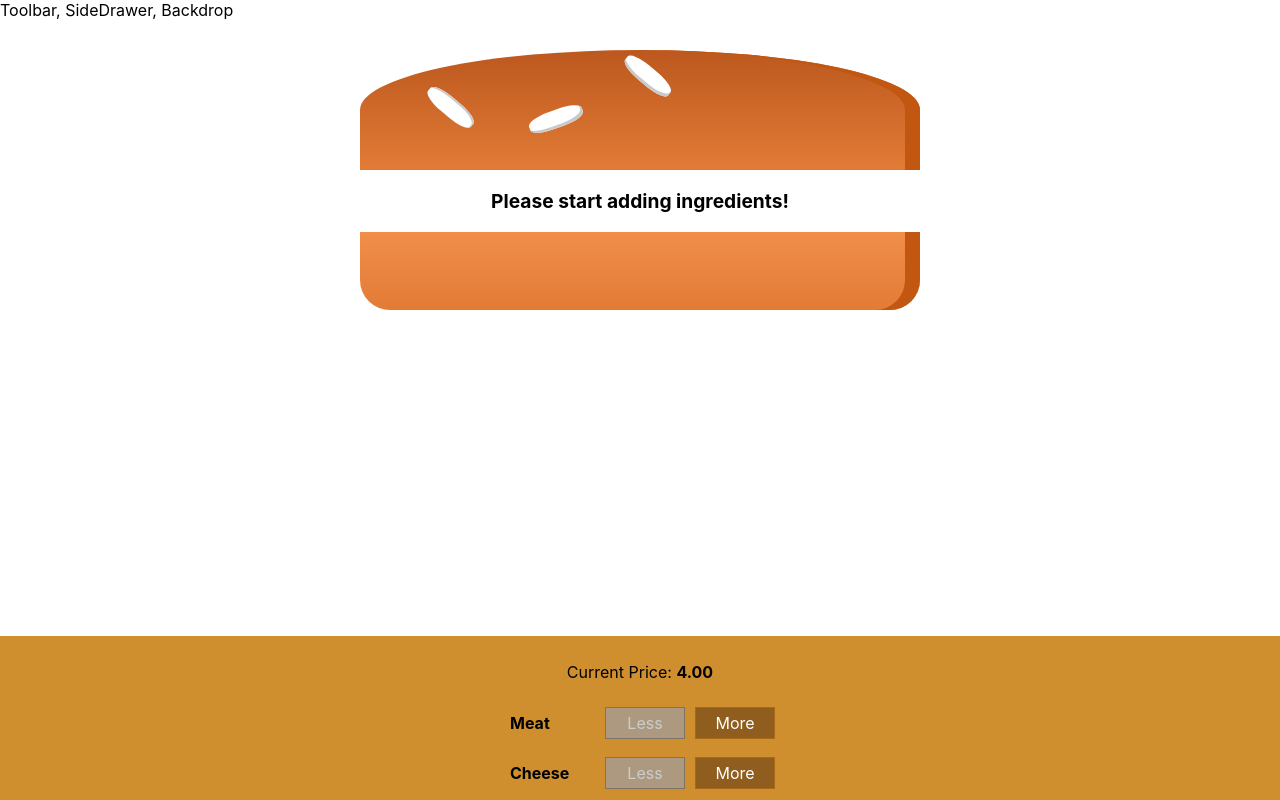
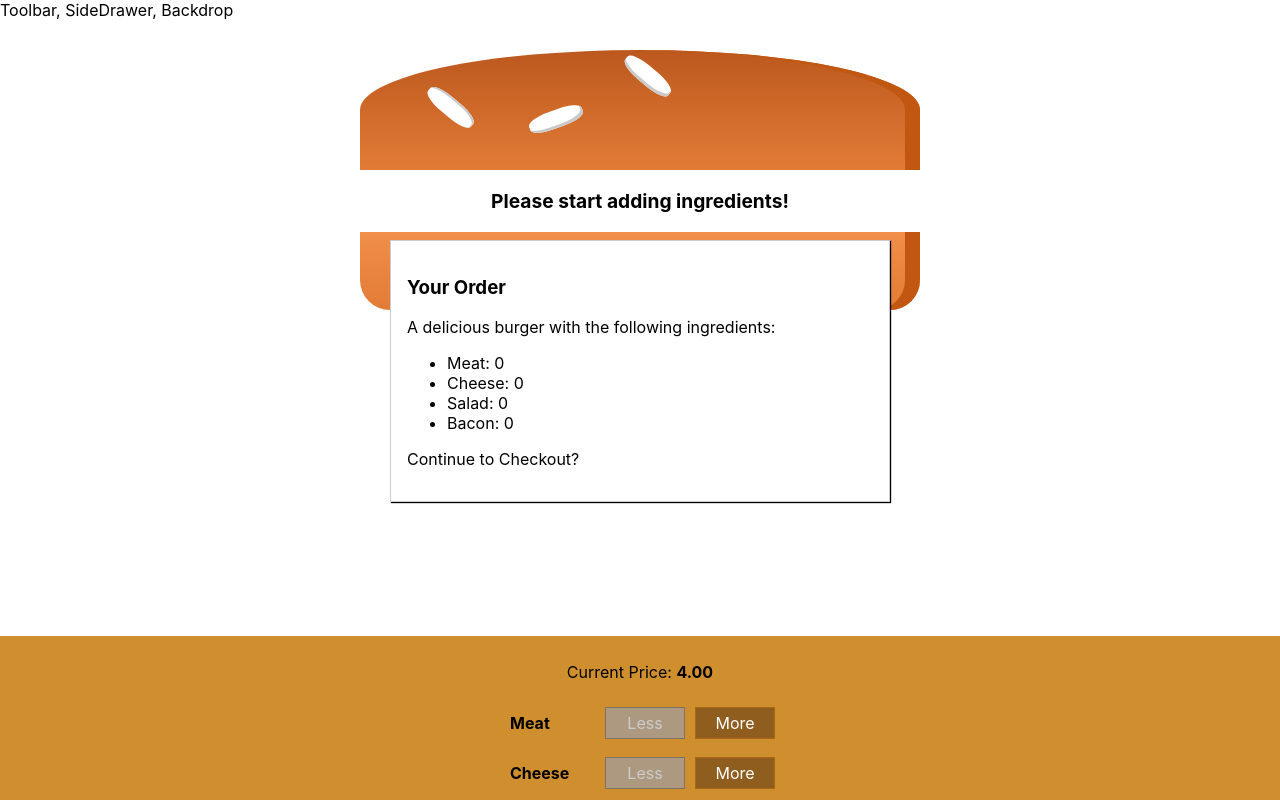
Before and after one commit to mkolodiy/burger-builder, a React (Create React App) app: page / in a window 1280 px wide. Shown: the top 800 px of the page. Built offline with nearby package versions, Linux system fonts and the light colour scheme.

Commit message:
Refactored project to use list of ingredients instead of object. Added order summary component and modal

```diff
--- /dev/null
+++ b/src/common/Types.ts
@@ -0,0 +1,16 @@
+export enum OuterIngredient {
+  BREAD_BOTTOM = 'bread-bottom',
+  BREAD_TOP = 'bread-top'
+}
+
+export enum InnerIngredient {
+  MEAT = 'meat',
+  CHEESE = 'cheese',
+  SALAD = 'salad',
+  BACON = 'bacon'
+}
+
+export interface Ingredient {
+  type: InnerIngredient;
+  amount: number;
+}
--- a/src/components/Burger/BuildControls/BuildControl/BuildControl.tsx
+++ b/src/components/Burger/BuildControls/BuildControl/BuildControl.tsx
@@ -1,4 +1,4 @@
-import React from 'react';
+import React, { FunctionComponent } from 'react';
 import './BuildControl.scss';
 
 interface Props {
@@ -8,7 +8,7 @@ interface Props {
   disabled: boolean;
 }
 
-const BuildControl = (props: Props) => (
+const BuildControl: FunctionComponent<Props> = props => (
   <div className="build-control">
     <div className="build-control__label">{props.label}</div>
     <button
--- a/src/components/Burger/BuildControls/BuildControls.tsx
+++ b/src/components/Burger/BuildControls/BuildControls.tsx
@@ -1,7 +1,7 @@
-import React from 'react';
-import { InnerIngredient } from '../BurgerIngredient/BurgerIngredient';
+import React, { FunctionComponent } from 'react';
 import './BuildControls.scss';
 import BuildControl from './BuildControl/BuildControl';
+import { InnerIngredient } from '../../../common/Types';
 
 const controls = [
   { label: 'Meat', type: InnerIngredient.MEAT },
@@ -18,7 +18,7 @@ interface Props {
   purchasable: boolean;
 }
 
-const BuildControls = (props: Props) => (
+const BuildControls: FunctionComponent<Props> = props => (
   <div className="build-controls">
     <p>
       Current Price: <strong>{props.price.toFixed(2)}</strong>
--- a/src/components/Burger/Burger.tsx
+++ b/src/components/Burger/Burger.tsx
@@ -1,24 +1,18 @@
-import React from 'react';
-import BurgerIngredient, {
-  OuterIngredient
-} from './BurgerIngredient/BurgerIngredient';
+import React, { FunctionComponent } from 'react';
+import BurgerIngredient from './BurgerIngredient/BurgerIngredient';
 import './Burger.scss';
+import { Ingredient, OuterIngredient } from '../../common/Types';
 
 interface Props {
-  ingredients: {
-    meat?: number;
-    cheese?: number;
-    salad?: number;
-    bacon?: number;
-  };
+  ingredients: Ingredient[];
 }
 
-const Burger = (props: Props) => {
-  let burgerIngredients = Object.entries(props.ingredients)
-    .map(arr => {
-      return [...Array(Number(arr[1]))].map((_, i) => {
-        return <BurgerIngredient key={arr[0] + i} type={arr[0]} />;
-      });
+const Burger: FunctionComponent<Props> = props => {
+  let burgerIngredients = props.ingredients
+    .map(i => {
+      return [...Array(i.amount)].map((_, index) => (
+        <BurgerIngredient key={i.type + index} type={i.type} />
+      ));
     })
     .reduce((arr, el) => [...arr, ...el], []);
 
--- a/src/components/Burger/BurgerIngredient/BurgerIngredient.tsx
+++ b/src/components/Burger/BurgerIngredient/BurgerIngredient.tsx
@@ -1,23 +1,12 @@
-import React from 'react';
+import React, { FunctionComponent } from 'react';
 import './BurgerIngredient.scss';
+import { OuterIngredient, InnerIngredient } from '../../../common/Types';
 
 interface Props {
   type: string;
 }
 
-enum OuterIngredient {
-  BREAD_BOTTOM = 'bread-bottom',
-  BREAD_TOP = 'bread-top'
-}
-
-enum InnerIngredient {
-  MEAT = 'meat',
-  CHEESE = 'cheese',
-  SALAD = 'salad',
-  BACON = 'bacon'
-}
-
-const BurgerIngredient = (props: Props) => {
+const BurgerIngredient: FunctionComponent<Props> = props => {
   let ingredient = null;
 
   switch (props.type) {
@@ -51,5 +40,4 @@ const BurgerIngredient = (props: Props) => {
   return ingredient;
 };
 
-export { OuterIngredient, InnerIngredient };
 export default BurgerIngredient;
--- /dev/null
+++ b/src/components/Burger/OrderSummary/OrderSummary.tsx
@@ -0,0 +1,27 @@
+import React, { FunctionComponent, Fragment } from 'react';
+import { Ingredient } from '../../../common/Types';
+
+interface Props {
+  ingredients: Ingredient[];
+}
+
+const OrderSummary: FunctionComponent<Props> = props => {
+  const ingredientSummary = props.ingredients.map(i => {
+    return (
+      <li key={i.type}>
+        <span style={{ textTransform: 'capitalize' }}>{i.type}</span>:{' '}
+        {i.amount}
+      </li>
+    );
+  });
+  return (
+    <Fragment>
+      <h3>Your Order</h3>
+      <p>A delicious burger with the following ingredients:</p>
+      <ul>{ingredientSummary}</ul>
+      <p>Continue to Checkout?</p>
+    </Fragment>
+  );
+};
+
+export default OrderSummary;
--- /dev/null
+++ b/src/components/UI/Backdrop/Backdrop.tsx
@@ -0,0 +1,3 @@
+const Backdrop = () => {};
+
+export default Backdrop;
--- /dev/null
+++ b/src/components/UI/Modal/Modal.scss
@@ -0,0 +1,20 @@
+.modal {
+  position: fixed;
+  z-index: 500;
+  background-color: white;
+  width: 70%;
+  border: 1px solid #ccc;
+  box-shadow: 1px 1px 1px black;
+  padding: 16px;
+  left: 15%;
+  top: 30%;
+  box-sizing: border-box;
+  transition: all 0.3s ease-out;
+}
+
+@media (min-width: 600px) {
+  .modal {
+    width: 500px;
+    left: calc(50% - 250px);
+  }
+}
--- /dev/null
+++ b/src/components/UI/Modal/Modal.tsx
@@ -0,0 +1,8 @@
+import React, { FunctionComponent } from 'react';
+import './Modal.scss';
+
+const Modal: FunctionComponent = props => (
+  <div className="modal">{props.children}</div>
+);
+
+export default Modal;
--- a/src/containers/BurgerBuilder/BurgerBuilder.tsx
+++ b/src/containers/BurgerBuilder/BurgerBuilder.tsx
@@ -1,14 +1,12 @@
 import React, { Component, Fragment } from 'react';
 import Burger from '../../components/Burger/Burger';
 import BuildControls from '../../components/Burger/BuildControls/BuildControls';
-import { InnerIngredient } from '../../components/Burger/BurgerIngredient/BurgerIngredient';
-
-interface Ingredients {
-  [key: string]: number;
-}
+import Modal from '../../components/UI/Modal/Modal';
+import OrderSummary from '../../components/Burger/OrderSummary/OrderSummary';
+import { InnerIngredient, Ingredient } from '../../common/Types';
 
 interface State {
-  ingredients: Ingredients;
+  ingredients: Ingredient[];
   totalPrice: number;
   purchasable: boolean;
 }
@@ -22,25 +20,28 @@ const INGREDIENT_PRICES = {
 
 class BurgerBuilder extends Component {
   state: State = {
-    ingredients: {
-      salad: 0,
-      bacon: 0,
-      cheese: 0,
-      meat: 0
-    },
+    ingredients: [
+      { type: InnerIngredient.MEAT, amount: 0 },
+      { type: InnerIngredient.CHEESE, amount: 0 },
+      { type: InnerIngredient.SALAD, amount: 0 },
+      { type: InnerIngredient.BACON, amount: 0 }
+    ],
     totalPrice: 4,
     purchasable: false
   };
 
   _addIngredientHandler = (type: InnerIngredient) => {
-    const oldCount = this.state.ingredients[type];
-    const updatedCount = oldCount + 1;
-    const updatedIngredients = {
-      ...this.state.ingredients
+    const index = this.state.ingredients.findIndex(i => i.type === type);
+    const ingredient = this.state.ingredients[index];
+    const updatedCount = ingredient.amount + 1;
+    const updatedIngredients = [...this.state.ingredients];
+    updatedIngredients[index] = {
+      ...ingredient,
+      amount: updatedCount
     };
-    updatedIngredients[type] = updatedCount;
     const priceAddition = INGREDIENT_PRICES[type];
     const updatedTotalPrice = this.state.totalPrice + priceAddition;
+
     this.setState({
       ingredients: updatedIngredients,
       totalPrice: updatedTotalPrice
@@ -49,17 +50,17 @@ class BurgerBuilder extends Component {
   };
 
   _removeIngredientHandler = (type: InnerIngredient) => {
-    const oldCount = this.state.ingredients[type];
-    if (oldCount <= 0) {
-      return;
-    }
-    const updatedCount = oldCount - 1;
-    const updatedIngredients = {
-      ...this.state.ingredients
+    const index = this.state.ingredients.findIndex(i => i.type === type);
+    const ingredient = this.state.ingredients[index];
+    const updatedCount = ingredient.amount - 1;
+    const updatedIngredients = [...this.state.ingredients];
+    updatedIngredients[index] = {
+      ...ingredient,
+      amount: updatedCount
     };
-    updatedIngredients[type] = updatedCount;
-    const priceDeduction = INGREDIENT_PRICES[type];
-    const updatedTotalPrice = this.state.totalPrice - priceDeduction;
+    const priceAddition = INGREDIENT_PRICES[type];
+    const updatedTotalPrice = this.state.totalPrice - priceAddition;
+
     this.setState({
       ingredients: updatedIngredients,
       totalPrice: updatedTotalPrice
@@ -67,21 +68,22 @@ class BurgerBuilder extends Component {
     this._updatePurchase(updatedIngredients);
   };
 
-  _updatePurchase = (ingredients: Ingredients) => {
-    const sum = Object.keys(ingredients)
-      .map(key => ingredients[key])
+  _updatePurchase = (ingredients: Ingredient[]) => {
+    const sum = ingredients
+      .map(i => i.amount)
       .reduce((sum, value) => sum + value, 0);
     this.setState({ purchasable: sum > 0 });
   };
 
   render() {
     const disableInfo: { [key: string]: boolean } = {};
-    Object.keys(this.state.ingredients).forEach(
-      key => (disableInfo[key] = this.state.ingredients[key] <= 0)
-    );
+    this.state.ingredients.forEach(i => (disableInfo[i.type] = i.amount <= 0));
 
     return (
       <Fragment>
+        <Modal>
+          <OrderSummary ingredients={this.state.ingredients} />
+        </Modal>
         <Burger ingredients={this.state.ingredients} />
         <BuildControls
           addIngredient={this._addIngredientHandler}
```
